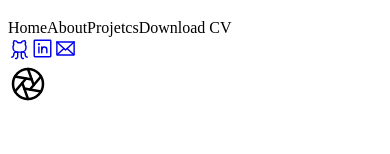
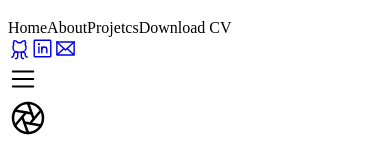
Before and after one commit to rafaelsangali/portfolio, a React (Vite) app: page / in a window 390 px wide. Shown: the part 407-561 px from the top of the page. Built offline with nearby package versions, Linux system fonts and the light colour scheme; the HTML template or start-up script is replaced by a standard one.

Commit message:
responsive sidebar done

```diff
--- a/src/components/Sidebar/Sidebar.tsx
+++ b/src/components/Sidebar/Sidebar.tsx
@@ -1,11 +1,15 @@
-import { Envelope, GithubLogo, LinkedinLogo } from "phosphor-react";
+import { Envelope, GithubLogo, LinkedinLogo, List } from "phosphor-react";
+import { useState } from "react";
 import { RedirectButtons } from "./RedirectButtons";
 import { SocialButtons } from "./SocialButtons";
 
 export function Sidebar() {
+  const [open, setOpen] = useState(false)
+
   return (
+   <>
     <aside
-    className="text-2xl md:w-[250px] h-screen grid gap-4 bg-gray-700 border-x border-gray-600 place-content-center">
+    className={`text-2xl md:w-[250px] h-screen md:grid gap-4 bg-gray-700 md:border-x border-gray-600 place-content-center ${open ? "grid" : "hidden"}`}>
       <img
       className="h-16 w-16 md:h-32 md:w-32 rounded-full border-2 border-cyan-400 m-auto"
       src="https://avatars.githubusercontent.com/u/96629688?v=4"
@@ -39,5 +43,12 @@ export function Sidebar() {
         </SocialButtons >
       </footer>
     </aside>
+    <div className="bg-gray-700 h-[50px] w-screen top-0 absolute md:hidden">
+      <List
+      onClick={() => setOpen(!open)}
+      className={`text-cyan-400 absolute top-2 right-5 cursor-pointer duration-500 ${open? "rotate-[-90deg]" : ""}`}
+      size={30} />
+    </div>
+    </>
   )
 }
```
